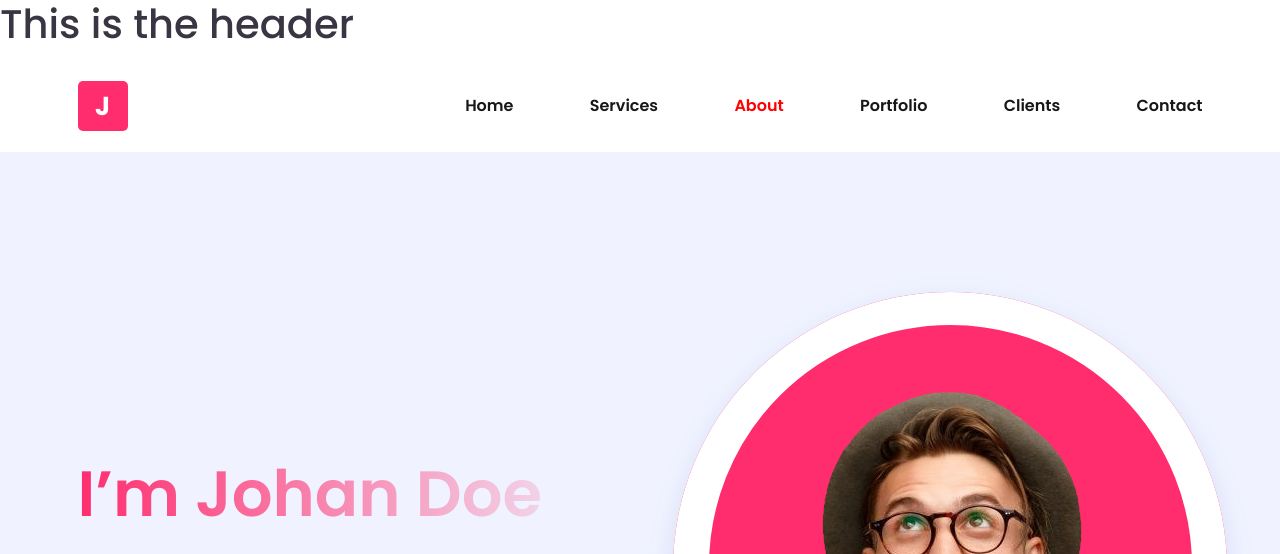
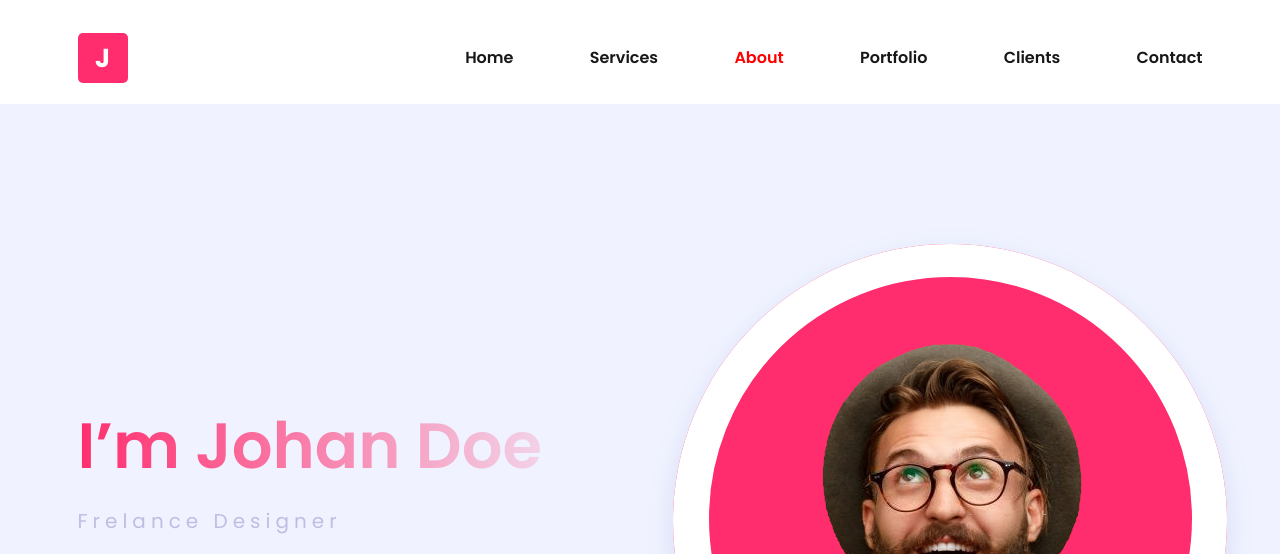
Before and after one commit to ShishirDeveloper/my-first-web-site, a plain HTML site: page index.html in a window 1280 px wide. Shown: the top 554 px of the page. Drawn offline with Linux system fonts and the light colour scheme.

Commit message:
change 3

```diff
--- a/index.html
+++ b/index.html
@@ -31,8 +31,6 @@
 
 </head>
 <body>
-
-    <h1>This is the header</h1>
 
     <!-- =============== Header Area start =================== -->
     <header class="header-area sticky">
```
